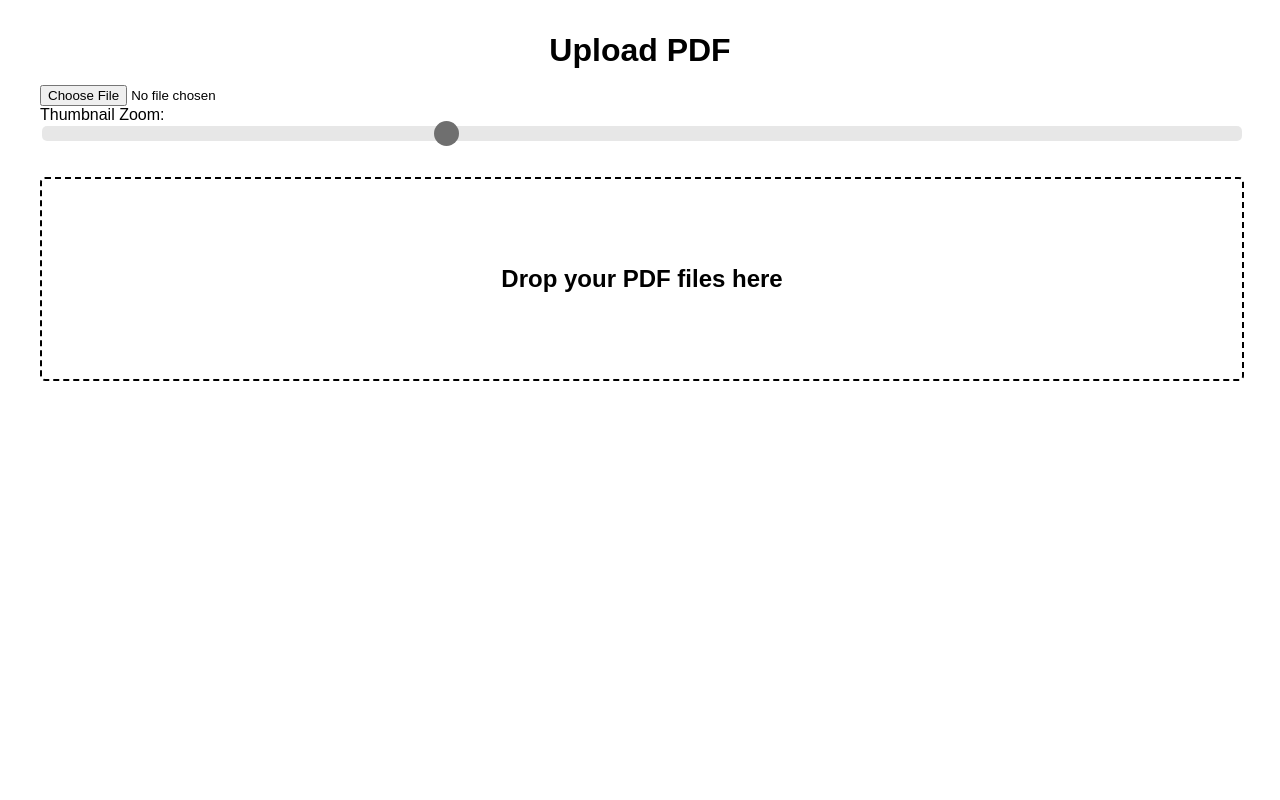
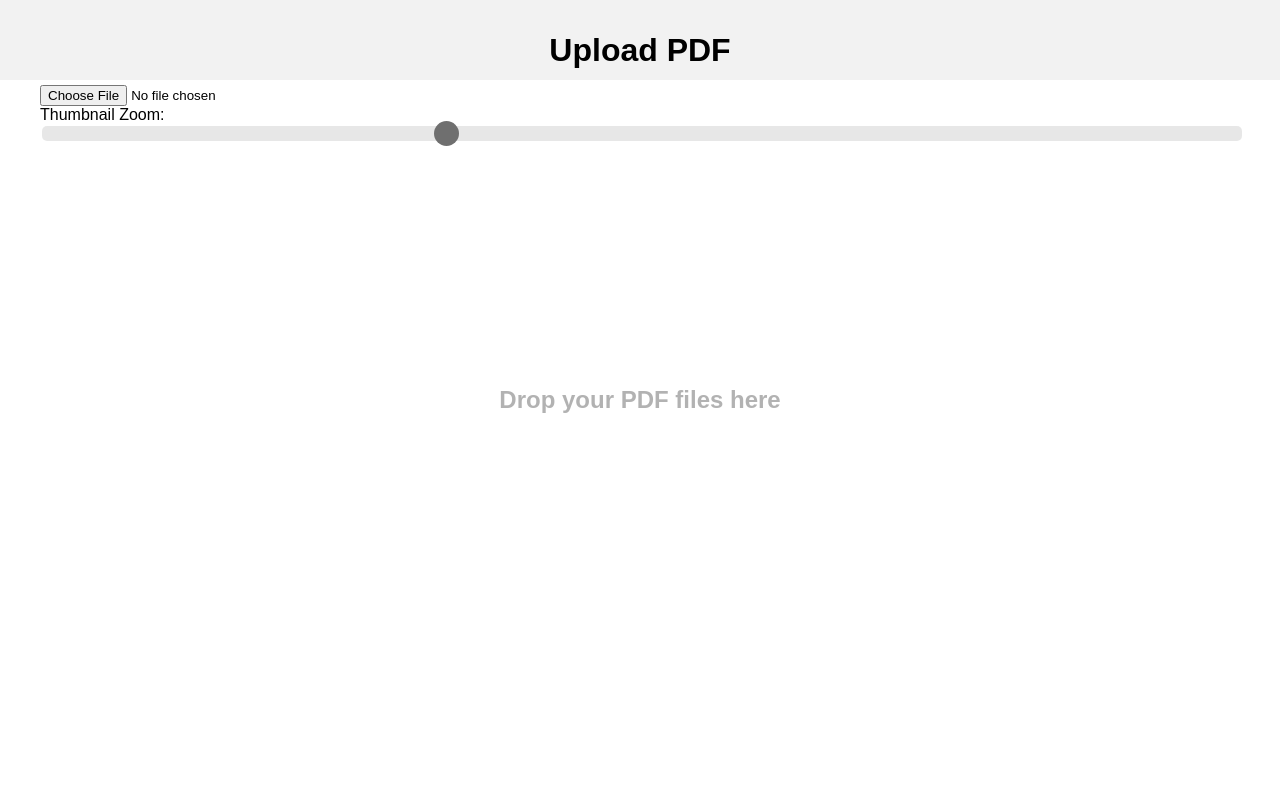
Before and after one commit to kaztraz/DocumentSlicerDicer, a Flask app: page / in a window 1280 px wide. Run offline with Flask 3, Linux system fonts and the light colour scheme; some libraries are stand-ins or nearby versions.

Commit message:
Drag and drop working

```diff
--- a/static/scripts/drag_and_drop.js
+++ b/static/scripts/drag_and_drop.js
@@ -1,22 +1,26 @@
 import { uploadPdf } from "./uploadPdf.js";
 
 export function initDragAndDrop(dropZone) {
+  console.log(dropZone);
   function preventDefaults(e) {
     e.preventDefault();
     e.stopPropagation();
   }
 
   function onDragOver(e) {
+    console.log("onDragOver");
     preventDefaults(e);
     dropZone.classList.add("dragover");
   }
 
   function onDragLeave(e) {
+    console.log("onDragLeave")
     preventDefaults(e);
     dropZone.classList.remove("dragover");
   }
 
   function onDrop(e) {
+    console.log("onDrop");
     preventDefaults(e);
     dropZone.classList.remove("dragover");
 
--- a/static/scripts/main.js
+++ b/static/scripts/main.js
@@ -4,5 +4,9 @@ import { initDragAndDrop } from './drag_and_drop.js';
 // Load the last opened files when the page loads
 window.addEventListener("load", () => {
   loadLastOpenedFiles();
-  initDragAndDrop();
 });
+
+document.addEventListener("DOMContentLoaded", () => {
+  const dropZone = document.getElementById("drop-zone");
+  initDragAndDrop(dropZone);
+});
--- a/static/scripts/script.js
+++ b/static/scripts/script.js
@@ -2,9 +2,21 @@ import { loadLastOpenedFiles } from "./loadLastOpenedFiles.js";
 import { adjustZoom } from "./adjustZoom.js";
 import { displayThumbnails } from "./displayThumbnails.js";
 import { uploadPdf } from "./uploadPdf.js";
-import { initDragAndDrop } from "./drag_and_drop.js";
+import { initUI } from "./ui.js";
+import { initializeUIBehaviors } from "./ui.js";
+import { initDragAndDrop } from './drag_and_drop.js';
 
 window.loadLastOpenedFiles = loadLastOpenedFiles;
 window.adjustZoom = adjustZoom;
 window.displayThumbnails = displayThumbnails;
 window.uploadPdf = uploadPdf;
+
+document.addEventListener("DOMContentLoaded", () => {
+  initUI();
+  initializeUIBehaviors();
+});
+
+window.addEventListener("load", () => {
+  const dropZone = document.querySelector("body");
+  initDragAndDrop(dropZone);
+});
--- /dev/null
+++ b/static/scripts/ui.js
@@ -0,0 +1,37 @@
+// ui.js - initialization code
+
+function initUI() {
+  // Set up the UI here, e.g. create buttons, sliders, etc.
+
+  // Add event listeners for UI elements
+  const fileInput = document.querySelector('input[name="pdf_file"]');
+  fileInput.addEventListener('change', () => {
+    const form = fileInput.closest('form');
+    form.submit();
+  });
+
+  const uploadForm = document.getElementById('upload-form');
+  uploadForm.addEventListener('submit', (event) => {
+    event.preventDefault();
+    // Call the uploadPdf function here, after preventing default form submission behavior
+    uploadPdf();
+  });
+
+  const zoomSlider = document.getElementById('zoom');
+  zoomSlider.addEventListener('input', () => {
+    // Call the adjustZoom function here
+    adjustZoom();
+  });
+}
+
+export { initUI };
+
+
+// ui-behaviors.js - specific UI behaviors
+
+import { uploadPdf } from './uploadPdf.js';
+import { adjustZoom } from './adjustZoom.js';
+
+export function initializeUIBehaviors() {
+  // Define specific UI behaviors here, e.g. showing/hiding elements, animating elements, etc.
+}
--- a/static/styles/styles.css
+++ b/static/styles/styles.css
@@ -31,17 +31,28 @@ h1 {
 }
 
 #drop-zone {
-  border: 2px dashed black;
+  position: fixed;
+  top: 0;
+  left: 0;
   width: 100%;
-  height: 200px;
+  height: 100%;
   display: flex;
   justify-content: center;
   align-items: center;
   font-size: 1.5em;
   font-weight: bold;
-  margin-bottom: 1rem;
-  border-radius: 5px;
+  color: rgba(0, 0, 0, 0.3);
+  z-index: 1; /* lower z-index value */
 }
+
+#drop-zone p {
+  position: absolute;
+  bottom: 10px;
+  left: 10px;
+  color: #fff;
+  font-size: 0.8em;
+}
+
 
 #drop-zone.highlight {
   background-color: #c3c3c3;
@@ -119,3 +130,14 @@ h1 {
   cursor: pointer;
   border-radius: 50%;
 }
+
+
+#floating-menu {
+  position: fixed;
+  top: 0;
+  left: 0;
+  width: 100%;
+  height: 80px;
+  background-color: #f2f2f2;
+  z-index: 2; /* higher z-index value */
+}
--- a/templates/index.html
+++ b/templates/index.html
@@ -7,6 +7,8 @@
   </head>
   <body>
     <input type="hidden" id="lastOpenedFiles" value="2">
+
+    <div id="floating-menu">
       <div class="container">
         <h1>Upload PDF</h1>
         <form id="upload-form">
@@ -16,6 +18,9 @@
         <input type="range" min="50" max="200" value="100" class="slider" id="zoom">
         <div class="thumbnail-container" id="thumbnails">
         </div>
+      </div>
+    </div>
+
      <div id="spinner" class="spinner">
         <div class="dot1"></div>
         <div class="dot2"></div>
```
Lines whose indentation alone changed are shown as unchanged.
